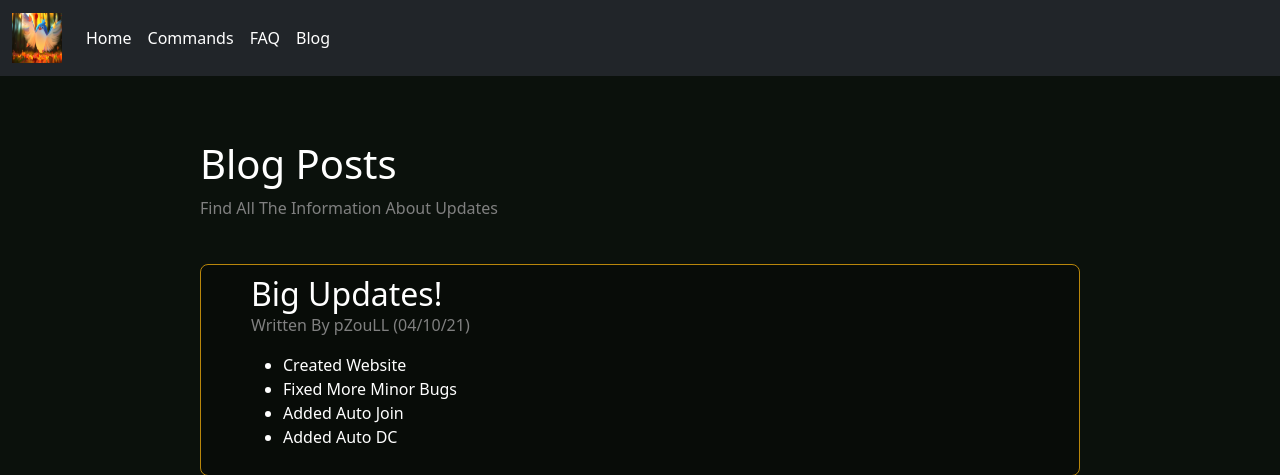
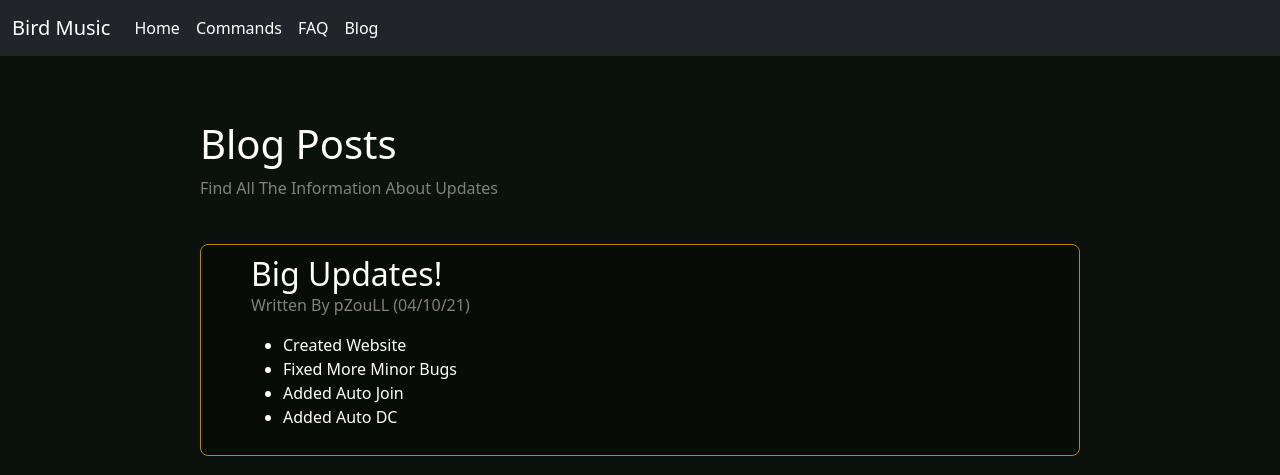
Before and after one commit to pZouLL/bird-bot-website, a Flask app: page /blog in a window 1280 px wide. Shown: the top 475 px of the page. Run offline with Flask 2, Linux system fonts and the light colour scheme.

Commit message:
Update blog.html

```diff
--- a/templates/blog.html
+++ b/templates/blog.html
@@ -15,7 +15,7 @@
     <body>
         <nav class="navbar navbar-expand-lg navbar-dark bg-dark">
             <div class="container-fluid">
-                <a class="navbar-brand" href="#"><img src="{{url_for('static', filename='bird.jpg')}}" width = 50px height = 50px/></a>
+                <a class="navbar-brand" href="#">Bird Music</a>
                 <button class="navbar-toggler" type="button" data-bs-toggle="collapse" data-bs-target="#navbarSupportedContent" aria-controls="navbarSupportedContent" aria-expanded="false" aria-label="Toggle navigation">
                 <span class="navbar-toggler-icon"></span>
                 </button>
```
